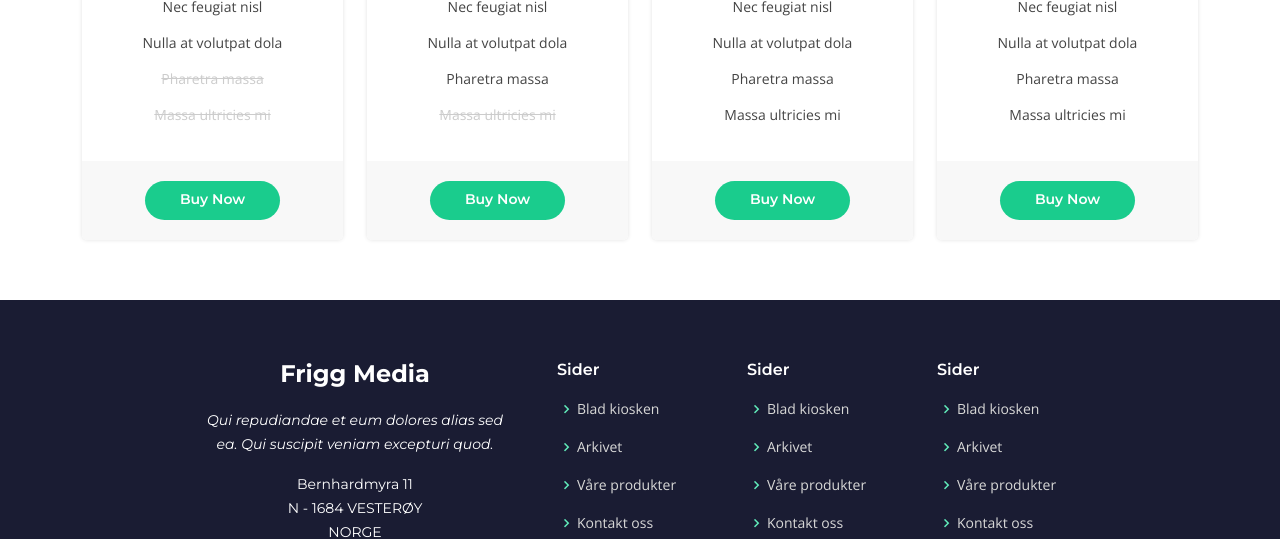
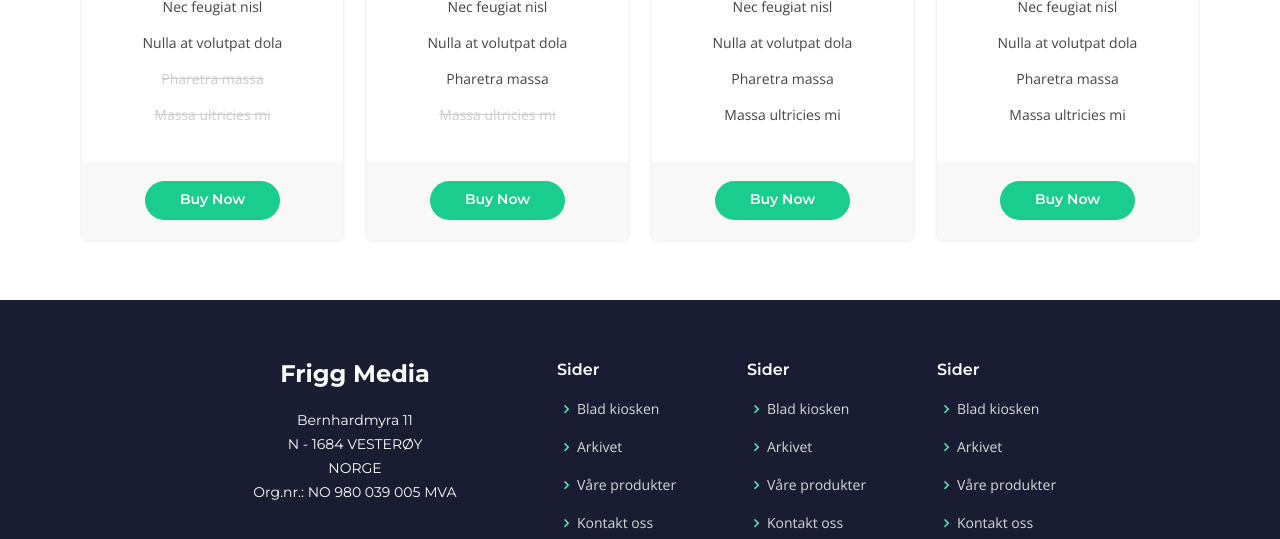
Before and after one commit to barnewsapp/frigg-media, a plain HTML site: page docs/index.html in a window 1280 px wide. Shown: the part 6347-6886 px from the top of the page. Drawn offline with nearby package versions, Linux system fonts and the light colour scheme.

Commit message:
Fjern unødvendige teskt i footer

```diff
--- a/docs/index.html
+++ b/docs/index.html
@@ -929,12 +929,6 @@
             <div class="col-lg-4 col-md-6">
               <div class="footer-info">
                 <h3>Frigg Media</h3>
-                <p class="pb-3">
-                  <em
-                    >Qui repudiandae et eum dolores alias sed ea. Qui suscipit
-                    veniam excepturi quod.</em
-                  >
-                </p>
                 <p>
                   Bernhardmyra 11 <br />
                   N - 1684 VESTERØY <br />
```
